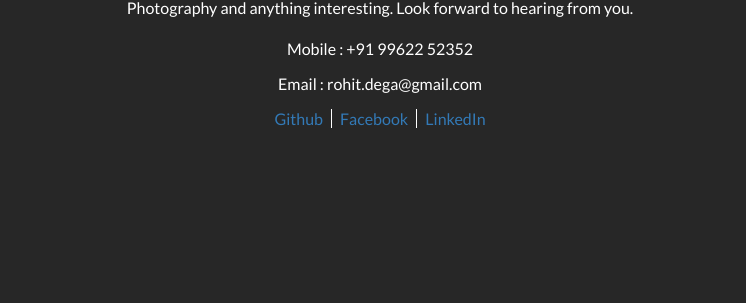
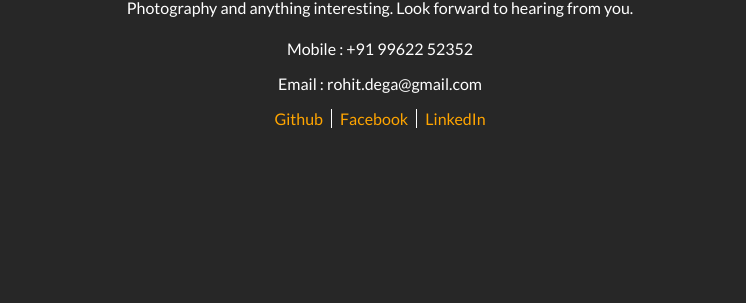
Before and after one commit to rohitdg/rohitdg.github.io, a Jekyll site: the page built from index.html, in a window 1280 px wide. Shown: the part 3844-4147 px from the top of the page, without its empty margins (260-1006 px from the left). Built offline with Jekyll 4.4.1, drawn with Linux system fonts in a browser that asks for light colours; nearby versions of some CDN libraries.

Commit message:
Fixed UI issues

```diff
--- a/_includes/header.html
+++ b/_includes/header.html
@@ -18,7 +18,7 @@
     <div class="container">
       <div class="row top">
         <div class="name col-md-4 col-xs-6">
-          <a href = "/#home"><p class="nameanddes name">ROHIT REDDY </p></a>
+          <a href = "/#home" id="name_header"><p class="nameanddes name">ROHIT REDDY </p></a>
           <p class="nameanddes designation">FULL STACK WEB DEVELOPER</p>
         </div>
 
--- a/css/style.css
+++ b/css/style.css
@@ -68,6 +68,10 @@
   font-size: 24px;
   margin-bottom: -5px;
   color: orange;
+}
+
+#name_header:hover {
+  text-decoration: none;
 }
 
 
@@ -436,3 +440,15 @@
   float: right;
   margin-right: 25px;
 }
+
+.workflow_text_box {
+  display: inline;
+}
+
+.social_links {
+  color: orange;
+}
+
+.social_links:hover {
+  color: orange;
+}
--- a/index.html
+++ b/index.html
@@ -33,7 +33,6 @@
     </div>
 
 
-
     <div class="works-section" id="projects">
       <div class="container">
         <div class="row projects">
@@ -42,7 +41,7 @@
             <div class="project">
               <!-- <h2 class="works-title" id = "bookonnect-title">PROJECTS</h2>
               <h4 class="works-title-subline" id = "bookonnect-title-subline"><span id="project-title">Bookonnect</span> : Connecting books and friends!</h4>    -->
-              <img class="works-image" id = "bookonnect" src = "images/bookonnect.png"></img>
+              <img class="works-image img-responsive" id = "bookonnect" src = "images/bookonnect.png"></img>
               <div class = "project_onhover">
                 <h3 class="project_title">Bookonnect</h3>
                 <p class="project_desc">Connecting books and friends!</p>
@@ -56,7 +55,7 @@
           <div class="col-md-4">
             <div class="project">
 
-              <img class="works-image" id = "scrumer" src = "images/bookonnect.png"></img>
+              <img class="works-image img-responsive" id = "scrumer" src = "images/bookonnect.png"></img>
 
               <div class = "project_onhover">
                 <h3 class="project_title">Scrumer</h3>
@@ -70,7 +69,7 @@
 
           <div class="col-md-4">
             <div class="project">
-              <img class="works-image" id = "tasquad" src = "images/tasquad.png"></img>
+              <img class="works-image img-responsive" id = "tasquad" src = "images/tasquad.png"></img>
               <div class = "project_onhover">
                 <h3 class="project_title">Tasquad</h3>
                 <p class="project_desc">Automate the process of prioritizing a task list!</p>
@@ -84,7 +83,7 @@
             <div class="project">
 
 
-              <img class="works-image" id = "jquery" src = "images/jquery.png"></img>
+              <img class="works-image img-responsive" id = "jquery" src = "images/jquery.png"></img>
               <div class = "project_onhover">
                 <h3 class="project_title">Mouse Tracker</h3>
                 <p class="project_desc">Mouse tracking game built with Jquery</p>
@@ -97,7 +96,7 @@
 
           <div class="col-md-4">
             <div class="project">
-              <img class="works-image" id = "android" src = "images/androidlogo.png"></img>
+              <img class="works-image img-responsive" id = "android" src = "images/androidlogo.png"></img>
               <div class = "project_onhover">
                 <h3 class="project_title">CSS:Android Logo</h3>
                 <p class="project_desc">What can be done with CSS, a lot, including the Android Logo, pure CSS!</p>
@@ -109,7 +108,7 @@
 
           <div class="col-md-4">
             <div class="project">
-              <img class="works-image" id = "margins" src = "images/margins.png"></img>
+              <img class="works-image img-responsive" id = "margins" src = "images/margins.png"></img>
               <div class = "project_onhover">
                 <h3 class="project_title">Margins, Borders and Padding</h3>
                 <p class="project_desc">Understanding the box model, applying margins, borders and padding.</p>
@@ -289,39 +288,57 @@
 
           <div class="col-xs-9 col-xs-offset-2 homepage_box process_box">
             <i class="fa fa-comments-o fa-2x homepage_icons" ></i>
-            <p class="homepage_divs_text workflow_text" >First Call : What's your idea?</p>
+            <div class="workflow_text_box">
+              <p class="homepage_divs_text workflow_text" >First Call : What's your idea?</p>
+            </div>
           </div>
           <div class="col-xs-9 col-xs-offset-2 homepage_box process_box">
             <i class="fa fa-question fa-2x homepage_icons" ></i>
-           <p class="homepage_divs_text workflow_text">Questionnaire: Prepare a questionnaire to capture all the details about the project</p>
+            <div class="workflow_text_box">
+              <p class="homepage_divs_text workflow_text">Questionnaire: Prepare a questionnaire to capture all the details about the project</p>
+            </div>
           </div>
           <div class="col-xs-9 col-xs-offset-2 homepage_box process_box">
               <i class="fa fa-inbox fa-2x homepage_icons" ></i>
+              <div class="workflow_text_box">
               <p class="homepage_divs_text workflow_text">My Understanding Mail : To convey everything i have and haven't understood.</p>
+              </div>
           </div>
           <div class="col-xs-9 col-xs-offset-2 homepage_box process_box">
               <i class="fa fa-thumbs-o-up fa-2x homepage_icons" ></i>
+              <div class="workflow_text_box">
               <p class="homepage_divs_text workflow_text">Sign Off : Agree on the deliverables, estimates, tech stack and the plan.</p>
+              </div>
           </div>
           <div class="col-xs-9 col-xs-offset-2 homepage_box process_box">
               <i class="fa fa-binoculars fa-2x homepage_icons" ></i>
+              <div class="workflow_text_box">
               <p class="homepage_divs_text workflow_text">Monitoring Tools : Trello, Asana, Basecamp, Pivotal Tracker, Harvest, Teamviewer, Skype/Hangout </p>
+              </div>
           </div>
           <div class="col-xs-9 col-xs-offset-2 homepage_box process_box">
               <i class="fa fa-list fa-2x homepage_icons" ></i>
+              <div class="workflow_text_box">
               <p class="homepage_divs_text workflow_text">Reviews : In-detail review at the milestones</p>
+              </div>
           </div>
           <div class="col-xs-9 col-xs-offset-2 homepage_box process_box">
               <i class="fa fa-link fa-2x homepage_icons" ></i>
+              <div class="workflow_text_box">
               <p class="homepage_divs_text workflow_text">Demo : Demo of the project on a test server</p>
+              </div>
           </div>
           <div class="col-xs-9 col-xs-offset-2 homepage_box process_box">
               <i class="fa fa-desktop fa-2x homepage_icons" ></i>
+              <div class="workflow_text_box">
               <p class="homepage_divs_text workflow_text">Deploy : Host the project and deploy the server! Yay!</p>
+              </div>
           </div>
           <div class="col-xs-9 col-xs-offset-2 homepage_box process_box">
               <i class="fa fa-angellist fa-2x homepage_icons" ></i>
+              <div class="workflow_text_box">
               <p class="homepage_divs_text workflow_text">Closure : Documentation and Good wishes :) </p>
+              </div>
           </div>
         </div>
       </div>
@@ -335,7 +352,7 @@
         <h2 class="works-title" id = "android-title">Contact</h2>
         <p class = "about_text">I'd love to work with Startups and Product teams, and discuss about technology, products, Quora, Photography and anything interesting. Look forward to hearing from you.</p>
 
-        <h3 id="contact">Mobile : +91 99622 52352<br> <br>Email  : rohit.dega@gmail.com <br><br> <a href="https://github.com/rohitdg">Github</a> <span id= "divider"></span><a href="https://www.facebook.com/rohit.reddy.90">Facebook</a> <span id= "divider"></span> <a href="http://linkedin.com/in/rohitreddydega/">LinkedIn</a> </h3>
+        <h3 id="contact">Mobile : +91 99622 52352<br> <br>Email  : rohit.dega@gmail.com <br><br> <a href="https://github.com/rohitdg" class="social_links">Github</a> <span id= "divider"></span><a href="https://www.facebook.com/rohit.reddy.90" class="social_links">Facebook</a> <span id= "divider"></span> <a href="http://linkedin.com/in/rohitreddydega/" class="social_links">LinkedIn</a> </h3>
 
         </div>
       </div>
```
